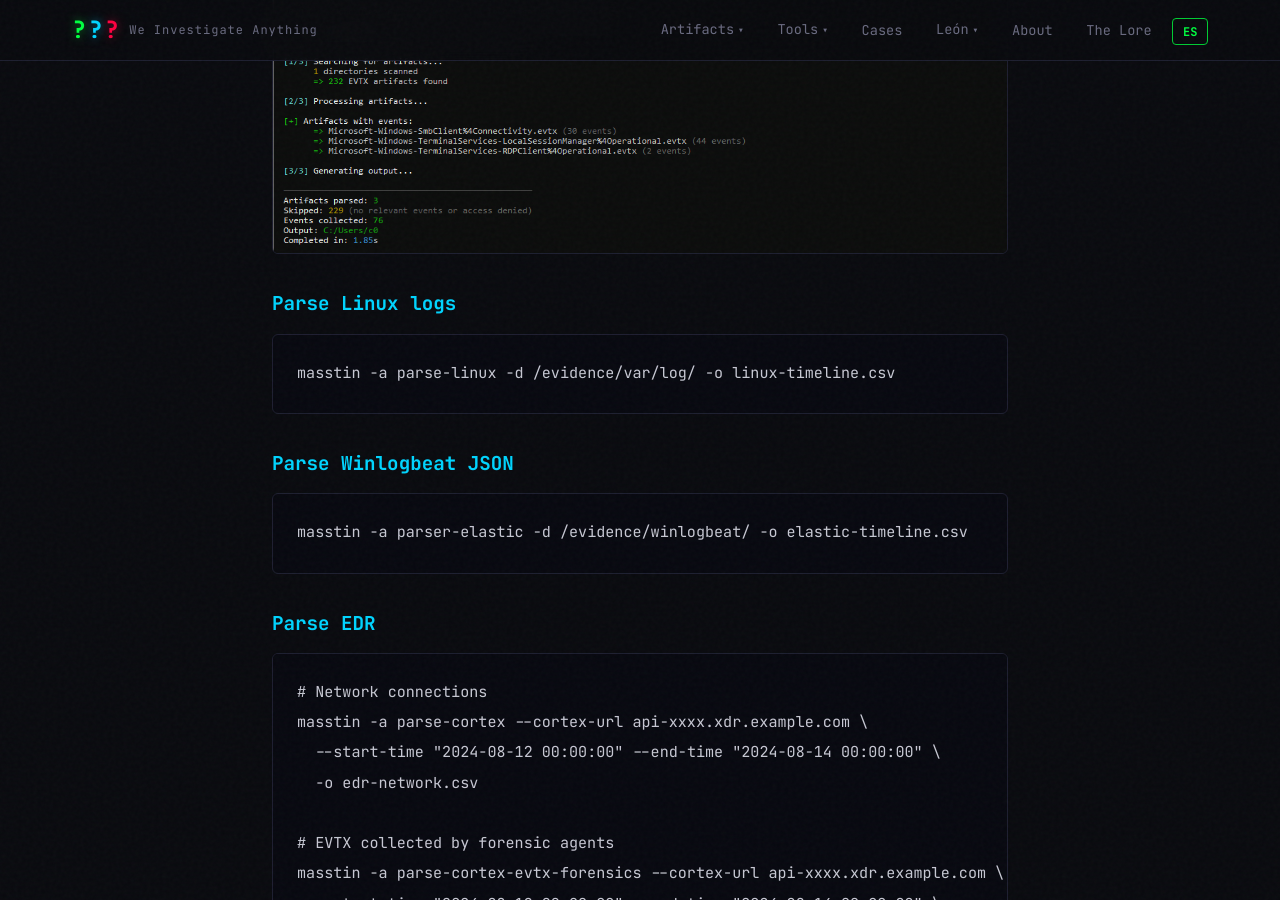
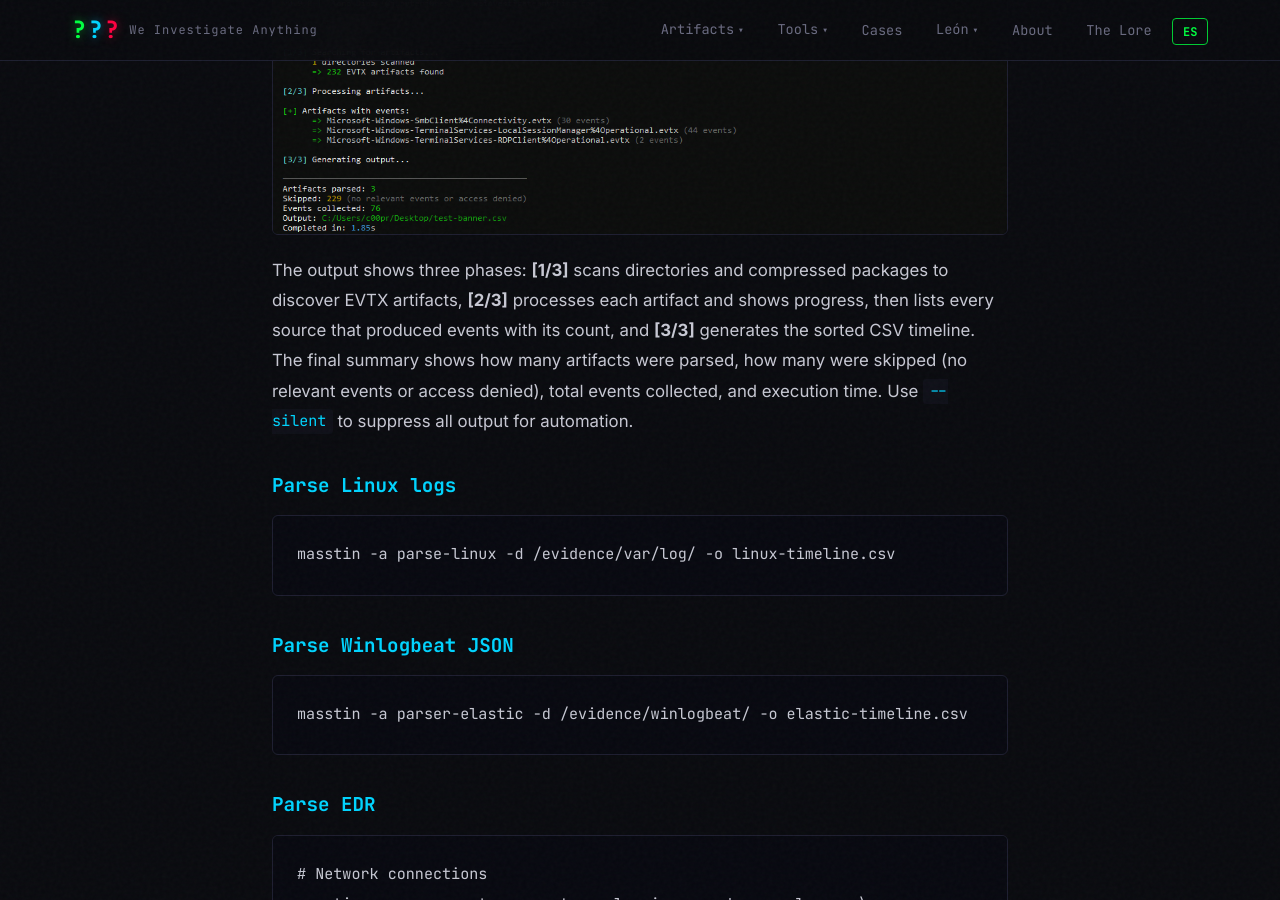
Before and after one commit to jupyterj0nes/jupyterj0nes.github.io, a Jekyll site: the page built from _posts/en/2026-04-06-masstin-lateral-movement-rust.md, in a window 1280 px wide and 900 px high, scrolled down 5853 px. Built offline with Jekyll 4.4.1, drawn with Linux system fonts in a browser that asks for light colours; comment, search, counter and statistics services are not loaded.

Commit message:
Update CLI screenshot and add output explanation (EN/ES)

````diff
--- a/_posts/en/2026-04-06-masstin-lateral-movement-rust.md
+++ b/_posts/en/2026-04-06-masstin-lateral-movement-rust.md
@@ -125,6 +125,8 @@ masstin -a parse-windows -d /evidence/ -o timeline.csv --overwrite
 
 ![Masstin CLI output](/assets/images/masstin_cli_output.png){: style="display:block; margin: 1rem auto; max-width: 100%;" }
 
+The output shows three phases: **[1/3]** scans directories and compressed packages to discover EVTX artifacts, **[2/3]** processes each artifact and shows progress, then lists every source that produced events with its count, and **[3/3]** generates the sorted CSV timeline. The final summary shows how many artifacts were parsed, how many were skipped (no relevant events or access denied), total events collected, and execution time. Use `--silent` to suppress all output for automation.
+
 ### Parse Linux logs
 
 ```bash
````
Also changed, not shown: _posts/es/2026-04-06-masstin-lateral-movement-rust.md (+2 -0 lines), assets/images/masstin_cli_output.png.
